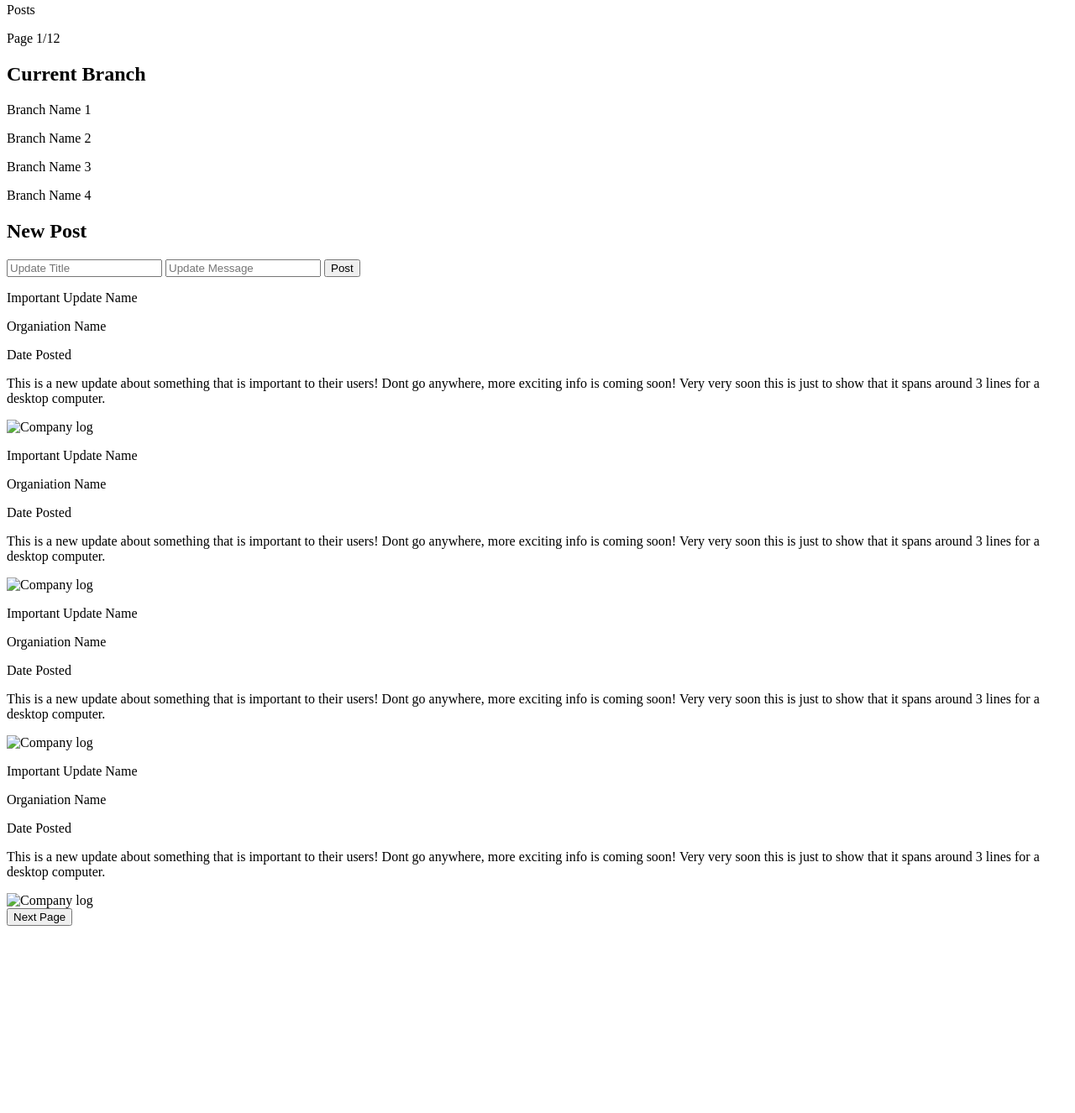
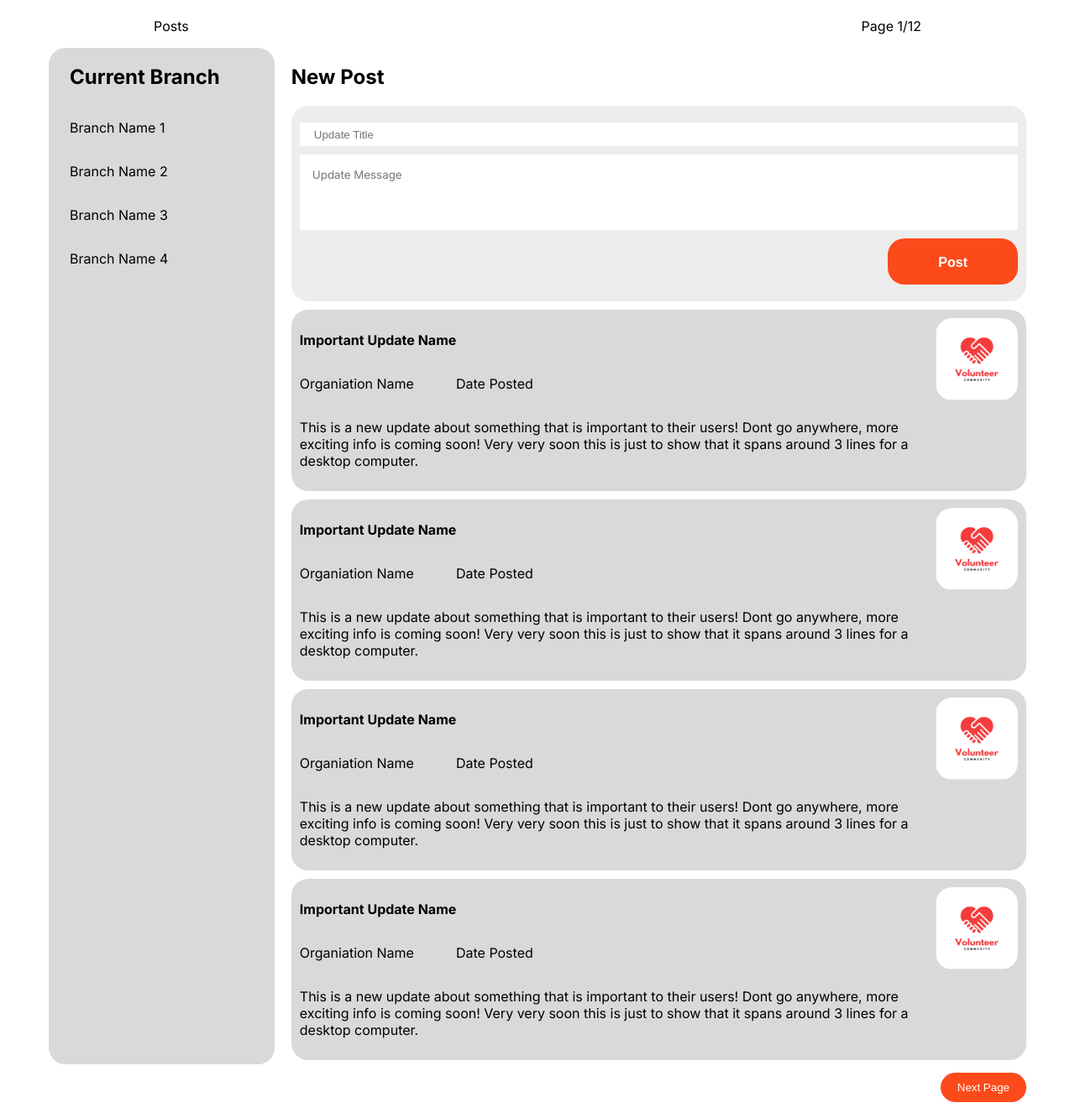
Before and after one commit to yuhanwangg/wdcFinal, a plain HTML site: page UpdatesOrganisations.html in a window 1280 px wide. Shown: the part 77-1403 px from the top of the page at 84% size. Before the commit the page ends 1188 px from the top, so only its background shows below. Drawn offline with Linux system fonts and the light colour scheme.

Commit message:
updates organisations

```diff
--- a/UpdatesOrganisations.css
+++ b/UpdatesOrganisations.css
@@ -11,13 +11,13 @@ h1{
     padding-left:175px;
     padding-right:175px;
     display:flex;
-    flex-direction:column;
+    flex-direction:row;
     justify-content:space-between;
 }
 
 .boxes {
     display:flex;
-    flex-direction:column;
+    flex-direction:row;
     justify-content:space-between;
     padding-left:50px;
     padding-right:50px;
@@ -27,7 +27,17 @@ h1{
     border-radius:20px;
     background-color:#D9D9D9;
     display:flex;
-    flex-direction:row;
+    flex-direction:column;
+    width:20%;
+    padding:25px;
+    padding-top:0;
+}
+
+.posts {
+    display:flex;
+    flex-direction:column;
+    width:80%;
+    margin-left:20px;
 }
 
 .newPost {
@@ -37,6 +47,7 @@ h1{
     display:flex;
     flex-direction:column;
     justify-content: flex-start;
+    margin-bottom:5px;
 }
 
 .newPost input[type=text]{
@@ -47,6 +58,92 @@ h1{
     height: 2em;
 }
 
+
+.newPost textarea {
+    background-color:#FFFFFF;
+    margin-top: 10px;
+    text-indent: 15px;
+    border:none;
+    resize:none;
+    text-indent: 0px;
+    padding:15px;
+    font-family:'Inter', Arial, Helvetica, sans-serif;
+    line-height: 1.5;
+}
+
 .newPost input[type=submit] {
     align-self:flex-end;
+    border-radius:20px;
+    border:none;
+    width:auto;
+    padding-left:60px;
+    padding-right:60px;
+    padding-top:20px;
+    padding-bottom:35px;
+    background-color:#FC4A1A;
+    color:white;
+    height:2em;
+    margin-top:10px;
+    margin-bottom:10px;
+    font-weight: bold;
+    font-size:1em;
 }
+
+input[type=submit]:active {
+    outline:auto;
+}
+
+.oldPosts {
+    border-radius:20px;
+    background-color:#D9D9D9;
+    padding:10px;
+    display:flex;
+    flex-direction:row;
+    justify-content: flex-start;
+    margin-bottom:5px;
+    margin-top:5px;
+}
+
+.logo {
+    max-height:50%;
+    max-width:20%;
+    border-radius:20px;
+}
+
+.extraDetails {
+    display:flex;
+    flex-direction:row;
+    justify-content: flex-start;
+}
+.extraDetails p  {
+    padding-right:50px;
+}
+
+.title {
+    font-weight: bold;
+}
+
+button {
+    border-radius:20px;
+    border:none;
+    width:auto;
+    background-color:#FC4A1A;
+    color:white;
+    height:2em;
+    margin-top:10px;
+    margin-bottom:10px;
+}
+
+.nextPageButton {
+    margin-right:50px;
+    display:flex;
+    flex-direction:row;
+    justify-content:flex-end;
+}
+
+.nextPageButton button {
+    padding-top:10px;
+    padding-bottom:25px;
+    padding-left:20px;
+    padding-right:20px;
+}
--- a/UpdatesOrganisations.html
+++ b/UpdatesOrganisations.html
@@ -2,7 +2,7 @@
 <html lang = "en">
     <head>
         <title>Admin - Admin</title>
-        <link rel="stylesheet" href="AdminCreateAdmin.css">
+        <link rel="stylesheet" href="UpdatesOrganisations.css">
         <link href='https://fonts.googleapis.com/css2?family=Inter:wght@300;400;500;600;700;800' rel='stylesheet'>
         <meta name="viewport" content="width=device-width, initial-scale=1.0">
 
@@ -35,64 +35,74 @@
                 <h2>New Post</h2>
                 <div class="newPost">
                     <input type="text" placeholder="Update Title">
-                    <input type="text" maxlenght="500" placeholder="Update Message">
+                    <textarea type="text" maxlength="500" rows="3" placeholder="Update Message"></textarea>
                     <input type="submit" value="Post">
                 </div>
                 <!-- these are posts that are created using ajax -->
                 <div class="oldPosts">
                     <div class="postInfo">
-                        <p>Important Update Name</p>
+                        <p class="title">Important Update Name</p>
+                        <div class="extraDetails">
                             <p>Organiation Name</p>
                             <p>Date Posted</p>
+                        </div>
                         <p>This is a new update about something that is important to their users!
                             Dont go anywhere, more exciting info is coming soon! Very very soon this
                             is just to show that it spans around 3 lines for a desktop computer.
                         </p>
                     </div>
-                    <img class="logo" src="image.jpg" alt="Company log">
+                    <img class="logo" src="exampleLogo.png" alt="Company log">
                 </div>
 
                 <div class="oldPosts">
                     <div class="postInfo">
-                        <p>Important Update Name</p>
+                        <p class="title">Important Update Name</p>
+                        <div class="extraDetails">
                             <p>Organiation Name</p>
                             <p>Date Posted</p>
+                        </div>
                         <p>This is a new update about something that is important to their users!
                             Dont go anywhere, more exciting info is coming soon! Very very soon this
                             is just to show that it spans around 3 lines for a desktop computer.
                         </p>
                     </div>
-                    <img class="logo" src="image.jpg" alt="Company log">
+                    <img class="logo" src="exampleLogo.png" alt="Company log">
                 </div>
 
                 <div class="oldPosts">
                     <div class="postInfo">
-                        <p>Important Update Name</p>
+                        <p class="title">Important Update Name</p>
+                        <div class="extraDetails">
                             <p>Organiation Name</p>
                             <p>Date Posted</p>
+                        </div>
                         <p>This is a new update about something that is important to their users!
                             Dont go anywhere, more exciting info is coming soon! Very very soon this
                             is just to show that it spans around 3 lines for a desktop computer.
                         </p>
                     </div>
-                    <img class="logo" src="image.jpg" alt="Company log">
+                    <img class="logo" src="exampleLogo.png" alt="Company log">
                 </div>
 
                 <div class="oldPosts">
                     <div class="postInfo">
-                        <p>Important Update Name</p>
+                        <p class="title">Important Update Name</p>
+                        <div class="extraDetails">
                             <p>Organiation Name</p>
                             <p>Date Posted</p>
+                        </div>
                         <p>This is a new update about something that is important to their users!
                             Dont go anywhere, more exciting info is coming soon! Very very soon this
                             is just to show that it spans around 3 lines for a desktop computer.
                         </p>
                     </div>
-                    <img class="logo" src="image.jpg" alt="Company log">
+                    <img class="logo" src="exampleLogo.png" alt="Company log">
+                </div>
+            </div>
         </div>
 
+        <div class="nextPageButton">
             <button>Next Page</button>
-            </div>
         </div>
 
         <!-- footer -->
```
Also changed, not shown: exampleLogo.png (added). Lines whose indentation alone changed are shown as unchanged.
